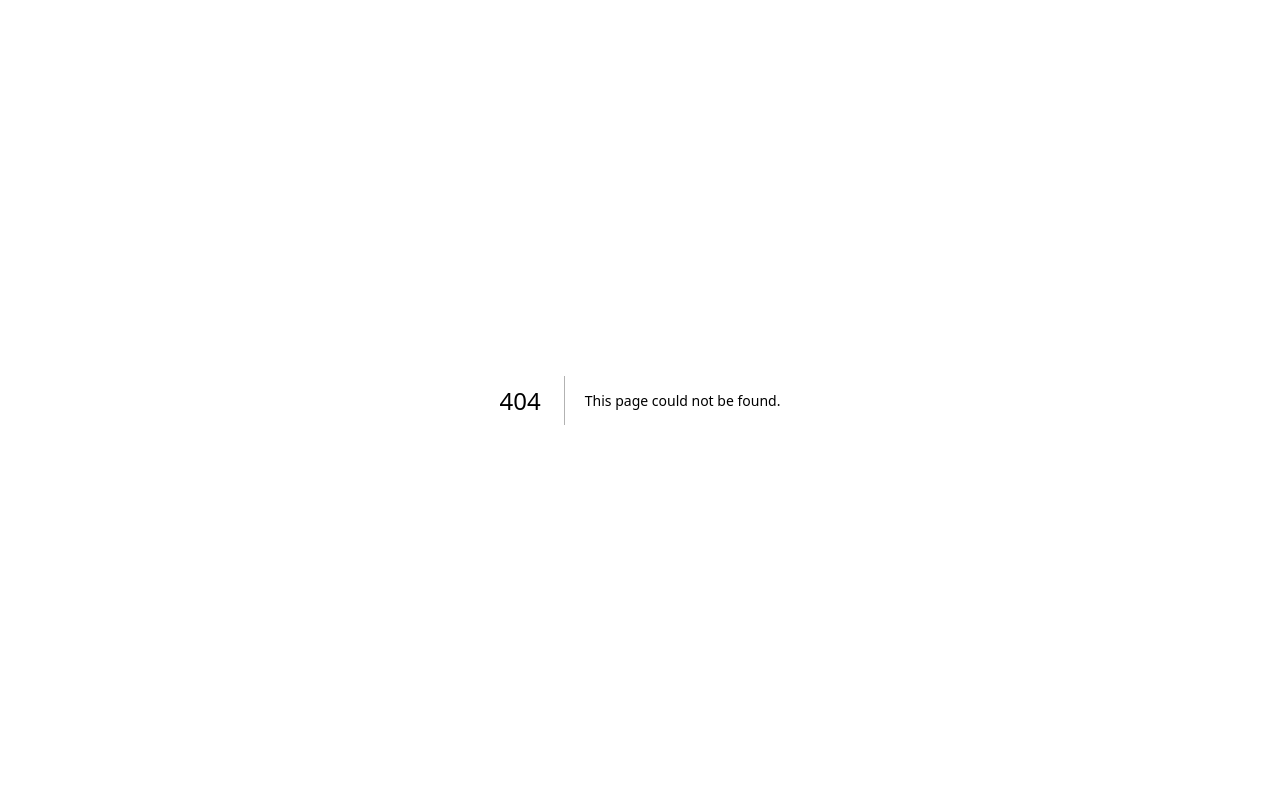
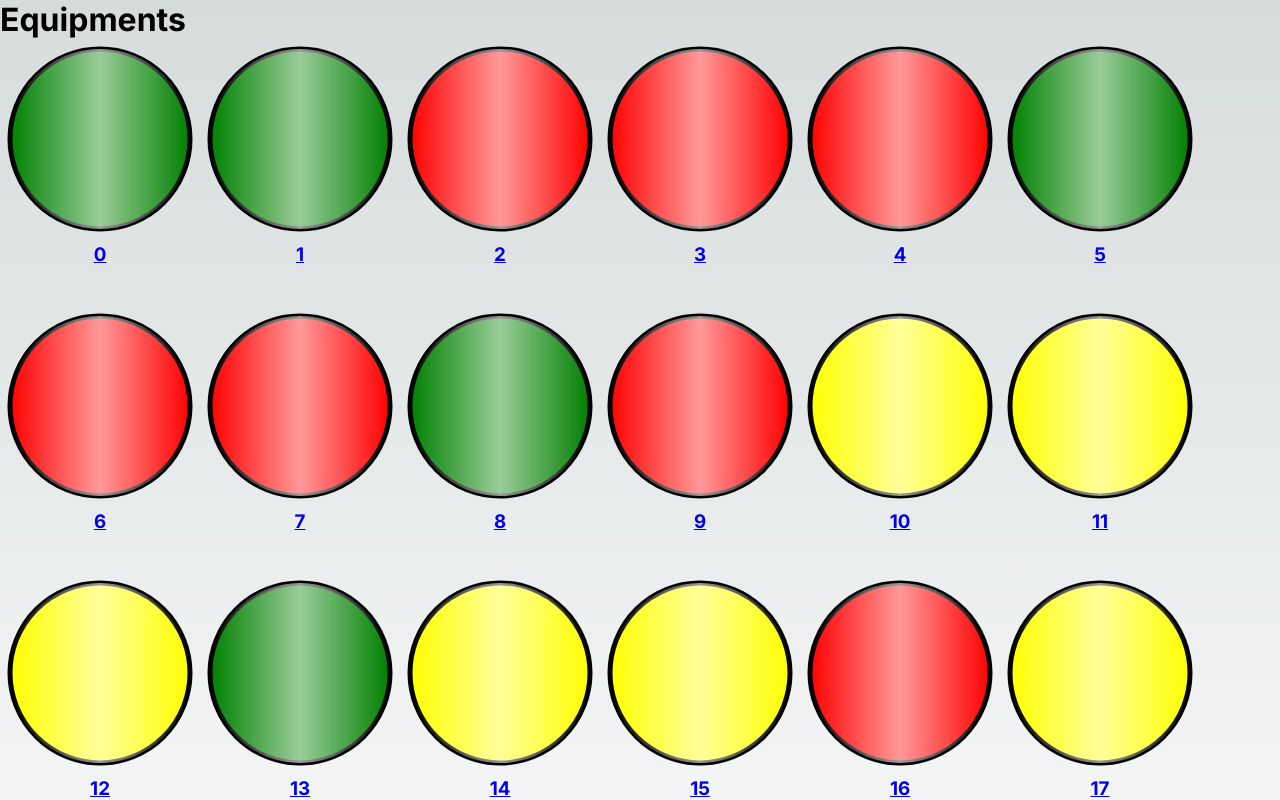
Before and after one commit to cybear/red-yellow-green, a Next.js app: page /equipments in a window 1280 px wide. Before the commit this address had no page. Shown: the top 800 px of the page. Built offline with nearby package versions, Linux system fonts and the light colour scheme.

Commit message:
Add Equipment page

```diff
--- /dev/null
+++ b/src/app/equipments/api/[equipmentId]/route.ts
@@ -0,0 +1,8 @@
+import equipmentList from "@/utils/equipment";
+
+export async function GET(request: Request) {
+  const url = new URL(request.url);
+  const equipmentId = url.pathname.split('/').pop();
+  const equipment = equipmentList.find(e => e.equipmentId === equipmentId)
+  return new Response(JSON.stringify(equipment));
+}
--- /dev/null
+++ b/src/app/equipments/api/route.ts
@@ -0,0 +1,5 @@
+import equipmentList from "@/utils/equipment";
+
+export async function GET() {
+  return new Response(JSON.stringify(equipmentList));
+}
--- /dev/null
+++ b/src/app/equipments/page.tsx
@@ -0,0 +1,37 @@
+import Light from '@/components/Light';
+import Link from 'next/link';
+import React from 'react';
+
+const equipmentList: Array<{
+  equipmentId: string;
+  status: Array<'red' | 'yellow' | 'green'>;
+}> = [];
+
+const randomStatus = () => Math.random() < 1 / 3 ? 'red' : Math.random() < 2 / 3 ? 'yellow' : 'green';
+
+for (let i = 0; i < 20; i++) {
+  equipmentList.push({
+    equipmentId: i.toString(),
+    status: [randomStatus()]
+  });
+}
+
+const Equipments = () => {
+  return <div>
+    <h1>Equipments</h1>
+    <div style={{ display: 'flex', flexFlow: 'wrap' }}>
+      {equipmentList.map((equipment) => {
+        const lastStatus = equipment.status[equipment.status.length - 1];
+        return (
+          <Link key={equipment.equipmentId} href={`/equipments/${equipment.equipmentId}`}>
+            <Light color={lastStatus} isActive />
+            <h3 style={{ textAlign: 'center' }}>{equipment.equipmentId}</h3>
+            <br /><br />
+          </Link>
+        )
+      })}
+    </div>
+  </div>;
+};
+
+export default Equipments;
--- a/src/app/status/[clientId]/page.tsx
+++ b/src/app/status/[equipmentId]/page.tsx
@@ -7,7 +7,7 @@ const statusColors = ['red', 'yellow', 'green'];
 
 const Status: React.FC = () => {
   const [activeColor, setActiveColor] = React.useState('red');
-  const clientId = useParams()?.clientId;
+  const equipmentId = useParams()?.equipmentId;
 
   return (
     <div>
@@ -20,7 +20,7 @@ const Status: React.FC = () => {
             />
           </div>
         )}
-        <p>Client ID: {clientId}</p>
+        <p>Client ID: {equipmentId}</p>
     </div>
   );
 };
--- a/src/components/Light.tsx
+++ b/src/components/Light.tsx
@@ -3,11 +3,13 @@ import React from 'react';
 type LightProps = {
   color: string;
   isActive?: boolean;
+  width?: number;
+  height?: number;
 };
 
-const Light: React.FC<LightProps> = ({ color, isActive }) => {
+const Light: React.FC<LightProps> = ({ color, isActive, width = 200, height = 200 }) => {
   return (
-    <svg width="200" height="200">
+    <svg width={width} height={height} viewBox="0 0 200 200">
       <defs>
         <linearGradient id="Highlight">
           <stop stopColor='#fff' stopOpacity="0" offset="0%" />
--- /dev/null
+++ b/src/utils/equipment.ts
@@ -0,0 +1,22 @@
+export type Status = 'red' | 'yellow' | 'green';
+export type Equipment = {
+  equipmentId: string;
+  status: Status[];
+};
+
+const randomStatus = (): Status => Math.random() < 1 / 3 ? 'red' : Math.random() < 2 / 3 ? 'yellow' : 'green';
+
+export const randomEquipment = (i: number) => ({
+  equipmentId: i.toString(),
+  status: Array(1 + ~~(Math.random() * 5)).fill(0).map(randomStatus),
+});
+
+const equipmentList: Array<{
+  equipmentId: string;
+  status: Array<Status>;
+}> = [];
+
+for (let i = 0; i < 20; i++) {
+  equipmentList.push(randomEquipment(i));
+}
+export default equipmentList;
```
Also changed, not shown: src/app/equipments/[equipmentId]/page.tsx (added, +50 -0 lines).
